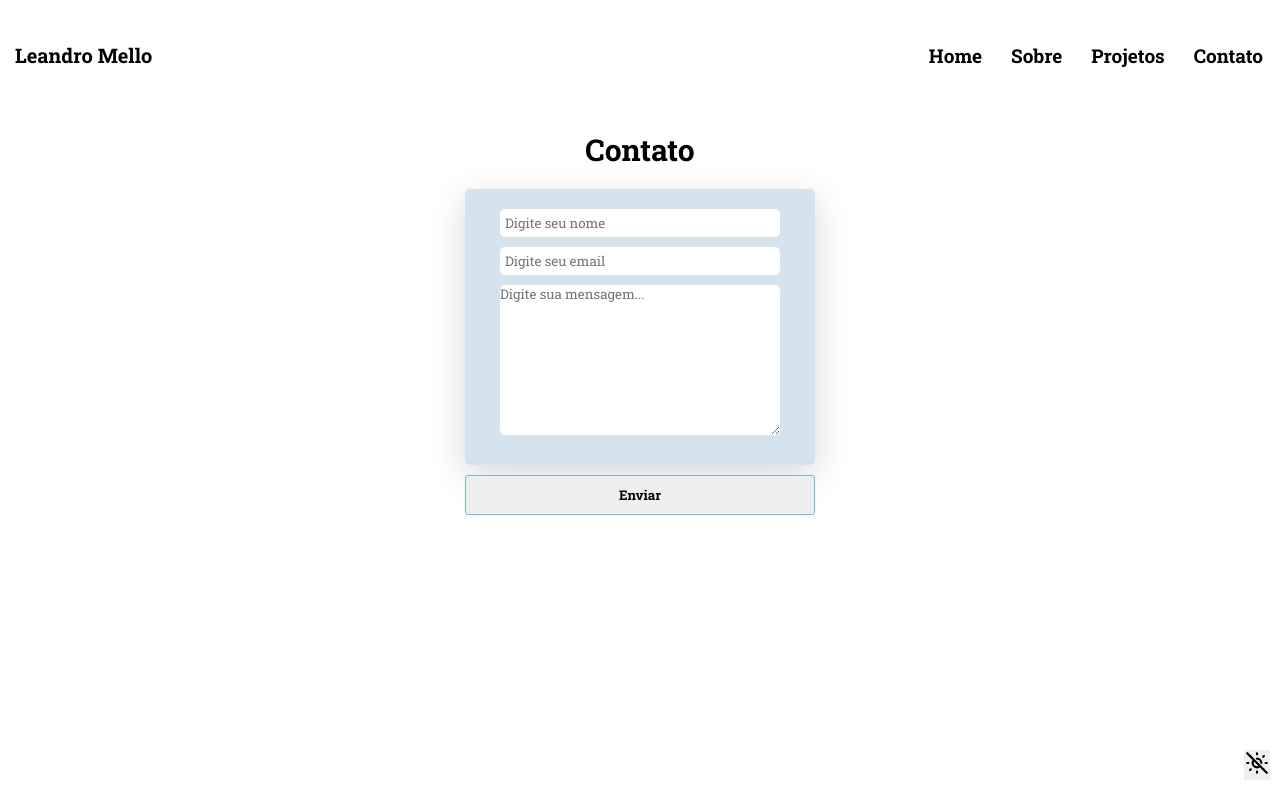
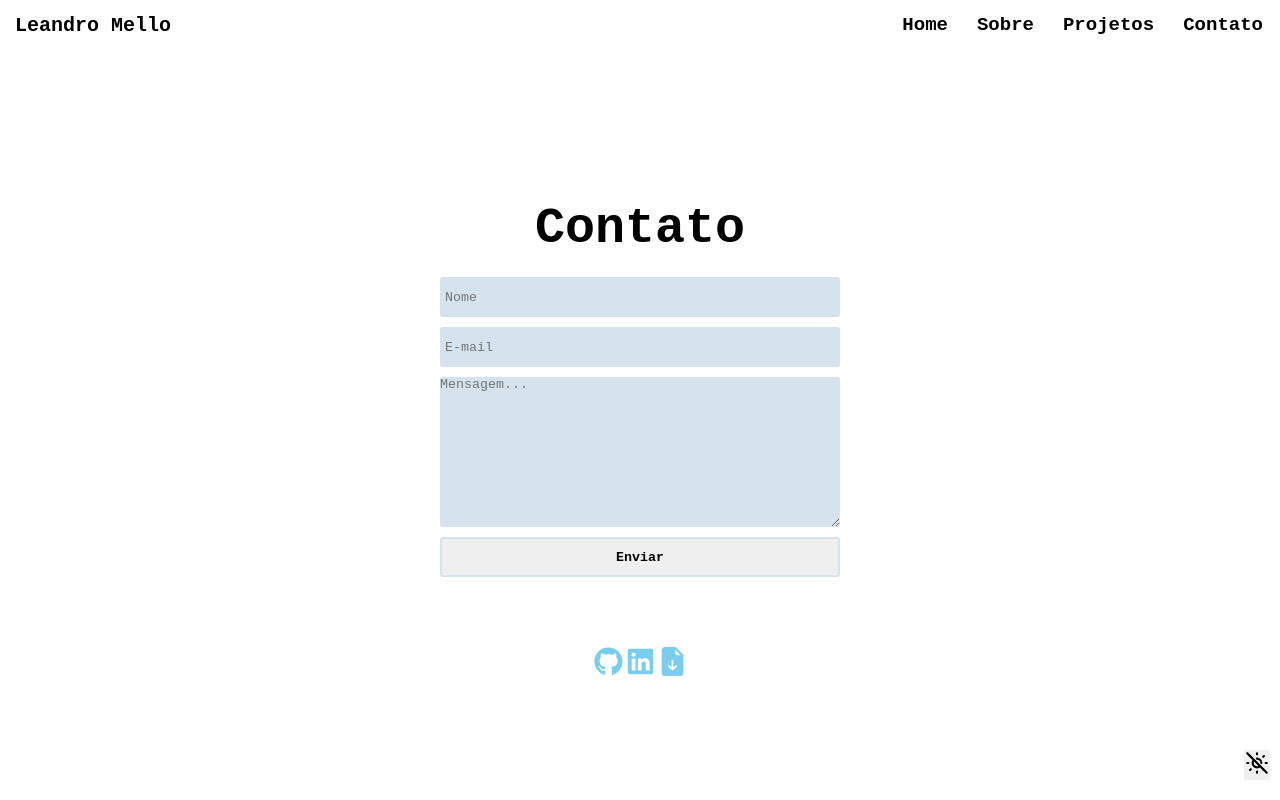
Before and after one commit to leandrodemello/portfolio, a React (Vite) app: page /contact in a window 1280 px wide. Built offline with nearby package versions, Linux system fonts and the light colour scheme.

Commit message:
form-end

```diff
--- a/src/components/Header/styles.js
+++ b/src/components/Header/styles.js
@@ -3,7 +3,7 @@ import styled from "styled-components";
 export const Container = styled.header`
     grid-area: header;
 
-    height: 110px;
+    height: 120px;
     width: 100%;
 
     background-color:  ${props => props.theme.body};
@@ -13,6 +13,11 @@ export const Container = styled.header`
     align-items: center;
 
     padding: 15px;
+
+    @media (min-width: 770px) {
+       height: 50px;
+
+   }
 
 `;
 
--- a/src/pages/contact/index.jsx
+++ b/src/pages/contact/index.jsx
@@ -3,6 +3,9 @@ import { Container } from './styles';
 import { Header } from '../../components/Header';
 import { Form } from 'react-router-dom';
 import { useState } from 'react';
+
+import { FaGithub, FaLinkedin  } from "react-icons/fa";
+import { BsFileEarmarkArrowDownFill} from "react-icons/bs";
 
 export function Contact() {
   const [name, setName] = useState('')
@@ -16,22 +19,22 @@ export function Contact() {
   return (
     <Container>
       <Header/>
-        <h1 className='title'>Contato</h1>
         <div className="container">
+          <h1 className='title'>Contato</h1>
 
           <form className="form" onSubmit={() => {}}>
             <input
              className="input"
              type="text"
-             placeholder="Digite seu nome"
+             placeholder="Nome"
              onChange={(e) => {setEmail(e.target.value)}}
              value={name}
             />
 
             <input
              className="input"
-             type="email"
-             placeholder="Digite seu email"
+             type="text"
+             placeholder="E-mail"
              onChange={(e) => {setName(e.target.value)}}
              value={email}
             />
@@ -39,14 +42,42 @@ export function Contact() {
             <textarea
              className="textarea"
              type="text"
-             placeholder="Digite sua mensagem..."
+             placeholder="Mensagem..."
              onChange={(e) => {setMessage(e.target.value)}}
              value={message}
             />
+
+            <input className='button' type="submit" value="Enviar" />
           </form>
         </div>
 
-        <input className='button' type="submit" value="Enviar" />
+        <div className='icones'>
+            <div className='item'>
+                <a href="https://github.com/leandrodemello" target="_blank">
+                    <FaGithub
+                     />
+                  </a>
+            </div>
+
+            <div className='item'>
+                <a href="https://www.linkedin.com/in/leandro-mello-47a24823b/" target="_blank">
+                    <FaLinkedin
+                    />
+                 </a>
+            </div>
+
+            <div className='item'>
+                <a href="http://www.google.com" target="_blank">
+                    <BsFileEarmarkArrowDownFill
+                    />
+                </a>
+            </div>
+
+        </div>
+
+
+
+
     </Container>
   )
 };
--- a/src/pages/contact/styles.js
+++ b/src/pages/contact/styles.js
@@ -5,73 +5,69 @@ export const Container = styled.div`
   flex-direction: column;
   align-items: center;
 
-  a {
+ a {
   color: currentColor;
 }
 
 h1 {
-  font-size: 30px;
-  margin-top: 20px;
+  font-size: 50px;
+  font-family: monospace;
+  margin-top: 50px;
+  margin-bottom: 10px;
+
 }
 
 form {
   display: flex;
   justify-content: center;
   flex-direction: column;
-  margin-bottom: 10px;
-
-  margin: 20px auto;
-
-  width: 280px;
+  margin: 10px;
 
 }
 
 .container {
-  margin-top: 20px;
   display: flex;
   flex-direction: column;
   justify-content: center;
   align-items: center;
   justify-content: flex-start;
 
-  background-color: #d4e3ee;
-
-  width: 300px;
-  //height: 370px;
-  border-radius: 5px;
-
-  box-shadow: 0px 11px 35px 2px rgba(0, 0, 0, 0.14);
 }
 
 .input {
+  height: 40px;
+  width: 250px;
   padding: 5px;
   border: none;
-  border-radius: 5px;
+  border-radius: 3px;
   margin-bottom: 10px;
+  background-color: #d4e3ee;
+  transition: 0.5s;
+
 
 }
 
 .textarea {
   height: 150px;
+  width: 250px;
   border: none;
-  border-radius: 5px;
-  margin-bottom: 10px;
+  border-radius: 3px;
+  background-color: #d4e3ee;
+  transition: 0.5s;
 }
 
 .button {
 
   font-weight: 700;
   height: 40px;
-  width: 300px;
-  border-radius: 3px;
-  border: 1px;
-
+  width: 250px;
   margin-top: 10px;
 
-  border: 1px;
+  border-radius: 3px;
+  border: 2px;
   border-style: solid;
-  border-color: #6ec0da;
-
+  border-color: #d4e3ee;
+  transition: 0.5s;
 
 }
 
@@ -83,12 +79,40 @@ form {
   background: linear-gradient(90deg, rgba(2,0,36,1) 0%, rgba(103,106,214,1) 64%, rgba(0,212,255,1) 100%);
 }
 
+.icones {
+  display: flex;
+  font-size: 29px;
+  gap: 3px;
+  margin-top: 20px;
+  color: #79cded;
+
+  .item:hover{
+   transition: 0.5s;
+   color: #0f91c2;
+  }
+
+}
+
 @media (min-width: 1024px) {
-.container {
-  width: 350px;
+transition: 0.5s;
+
+h1 {
+  margin-top: 150px;
 }
+.input {
+  width: 400px;
+}
+
+.textarea {
+  width: 400px;
+}
+
 .button {
-  width: 350px;
+  width: 400px;
+}
+
+.icones {
+  margin-top: 60px;
 }
 }
 
--- a/src/styles/global.js
+++ b/src/styles/global.js
@@ -18,7 +18,7 @@ export default createGlobalStyle`
  }
 
  body, input, button, textarea {
-  font-family: 'Roboto Slab', serif;
+  font-family: monospace;
 
  }
 
```
